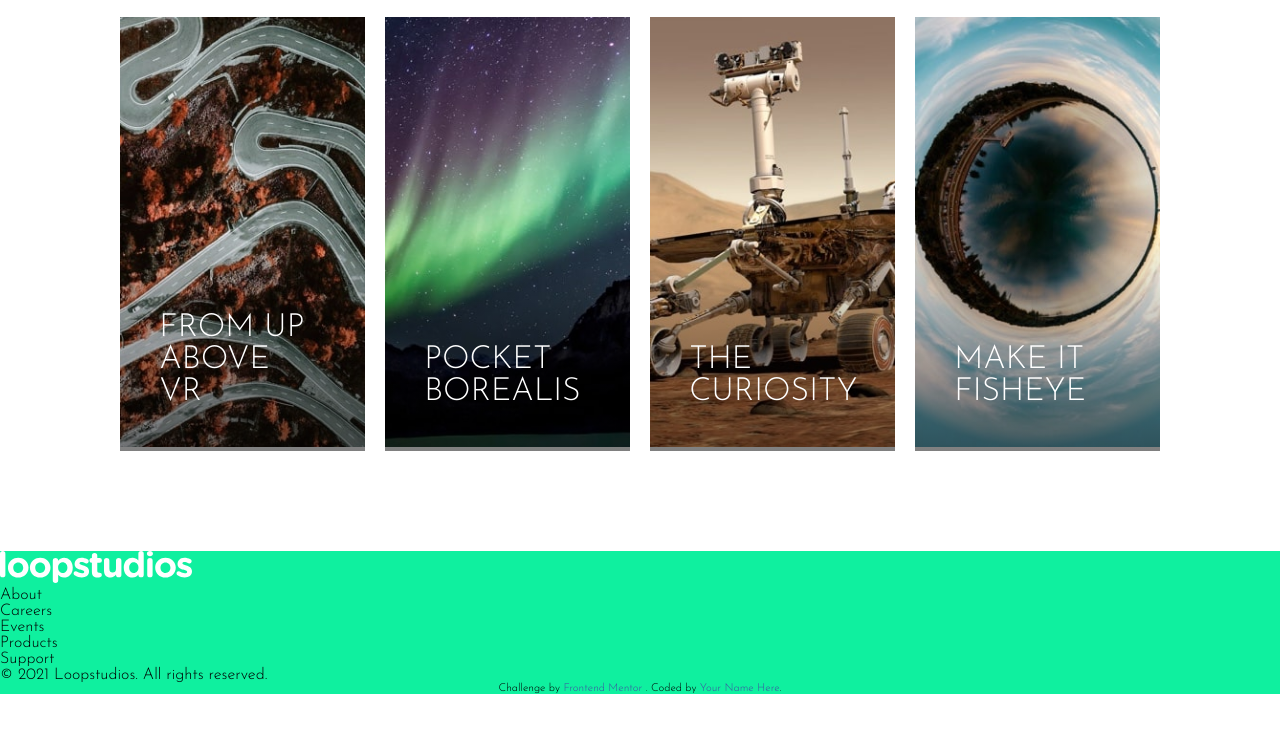
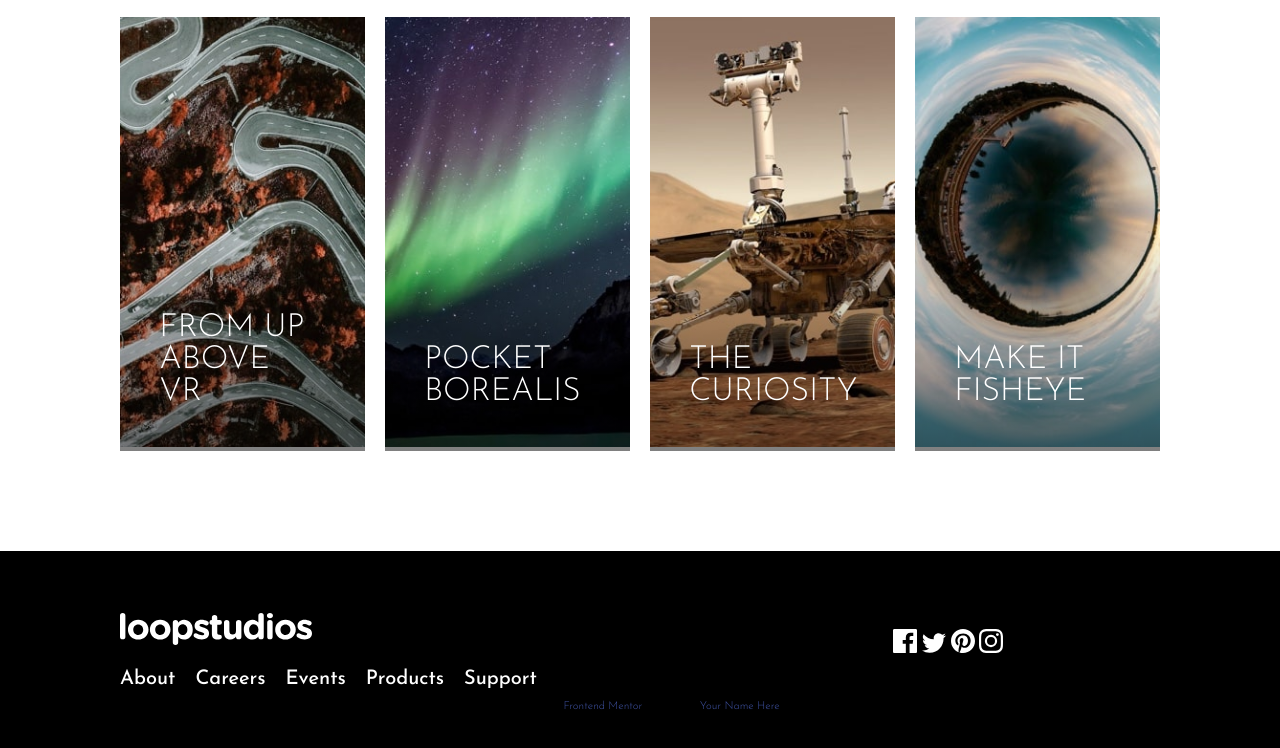
Before and after one commit to WellissonLima/loopstudios-landing-page-main, a plain HTML site: page index.html in a window 1280 px wide. Shown: the part 2236-2984 px from the top of the page. Before the commit the page ends 2930 px from the top, so only its background shows below. Drawn offline with Linux system fonts and the light colour scheme.

Commit message:
Estilização do menu de navegação do footer

```diff
--- a/index.html
+++ b/index.html
@@ -17,6 +17,8 @@
   <link rel="preconnect" href="https://fonts.googleapis.com">
   <link rel="preconnect" href="https://fonts.gstatic.com" crossorigin>
   <link href="https://fonts.googleapis.com/css2?family=Alata&display=swap" rel="stylesheet">
+
+  <link rel="stylesheet" href="./src/css/font-awesome.css">
 
   <link rel="stylesheet" href="./src/css/reset.css">
   <link rel="stylesheet" href="./src/css/variables.css">
@@ -152,28 +154,31 @@
   </section>
 
   <footer class="footer">
+    <div class="footer-container">
+
       <div class="menu-footer">
-      <div><a href="#"><img src="./src/images/logo.svg" alt="logo"></a></div>
+        <div class="logo"><a href="#"><img src="./src/images/logo.svg" alt="logo"></a></div>
 
         <ul>
-        <li>About</li>
-        <li>Careers</li>
-        <li>Events</li>
-        <li>Products</li>
-        <li>Support</li>
+          <li><a href="#about">About</a></li>
+          <li><a href="#careers">Careers</a></li>
+          <li><a href="#events">Events</a></li>
+          <li><a href="#products">Products</a></li>
+          <li><a href="#support">Support</a></li>
         </ul>
       </div>
 
       <div class="footer-right">
         <div class="social">
-        <a href="#"><i></i></a>
-        <a href="#"><i></i></a>
-        <a href="#"><i></i></a>
-        <a href="#"><i></i></a>
+          <a href="#"><img src="./src/images/icon-facebook.svg" alt="Facebook"></a>
+          <a href="#"><img src="./src/images/icon-twitter.svg" alt="Twitter"></a>
+          <a href="#"><img src="./src/images/icon-pinterest.svg" alt="Pinterest"></a>
+          <a href="#"><img src="./src/images/icon-instagram.svg" alt=""></a>
         </div>
 
         <div class="all-rights">
           <p>© 2021 Loopstudios. All rights reserved.</p>
+        </div>
       </div>
     </div>
 
--- a/src/css/menu.css
+++ b/src/css/menu.css
@@ -11,7 +11,7 @@
 }
 
 .header nav ul li a:hover{
-    border-bottom: 2px solid #fff;
+    border-bottom: 3px solid #fff;
 }
 
 .header .menu {
--- a/src/css/style.css
+++ b/src/css/style.css
@@ -190,5 +190,37 @@ body {
 
 .footer {
     grid-area: footer;
-    background-color: #0ff09f;
+    background-color: #000000;
+    padding: 5rem 12rem;
 }
+
+.footer .footer-container {
+    display: flex;
+    justify-content: space-between;
+    align-items: center;
+    height: 100px;
+    width: 100%;
+}
+
+.footer .footer-container .menu-footer .logo{
+    margin-bottom: 20px;
+}
+
+.footer .footer-container ul {
+    color: #ffffff;
+    display: flex;
+    justify-content: space-between;
+    align-items: center;
+    gap: 20px;
+}
+
+.footer .footer-container .menu-footer ul li a {
+    font-size: 2rem;
+    font-weight: 500;
+    padding-bottom: 10px;
+    transition: 0.3s;
+}
+
+.footer .footer-container .menu-footer ul li a:hover {
+    border-bottom: 3px solid #fff;
+}
```
Lines whose indentation alone changed are shown as unchanged.
